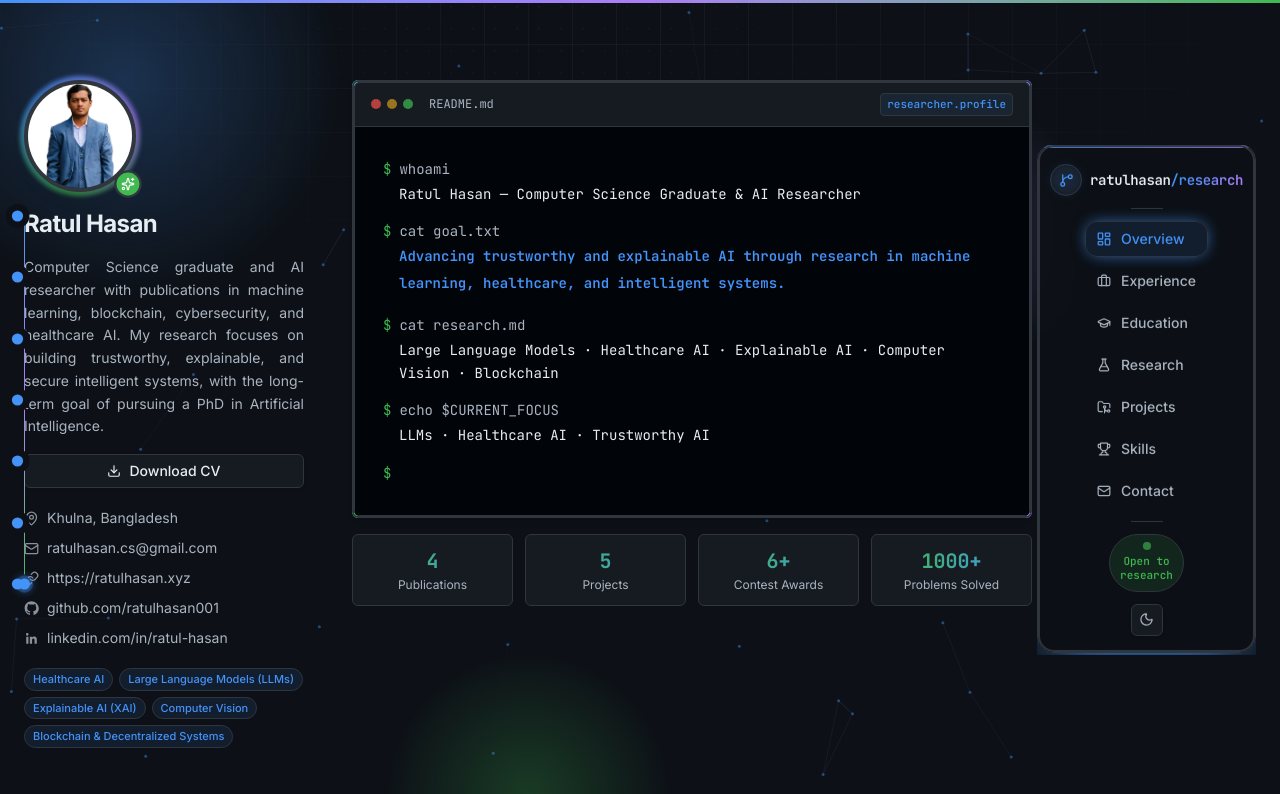
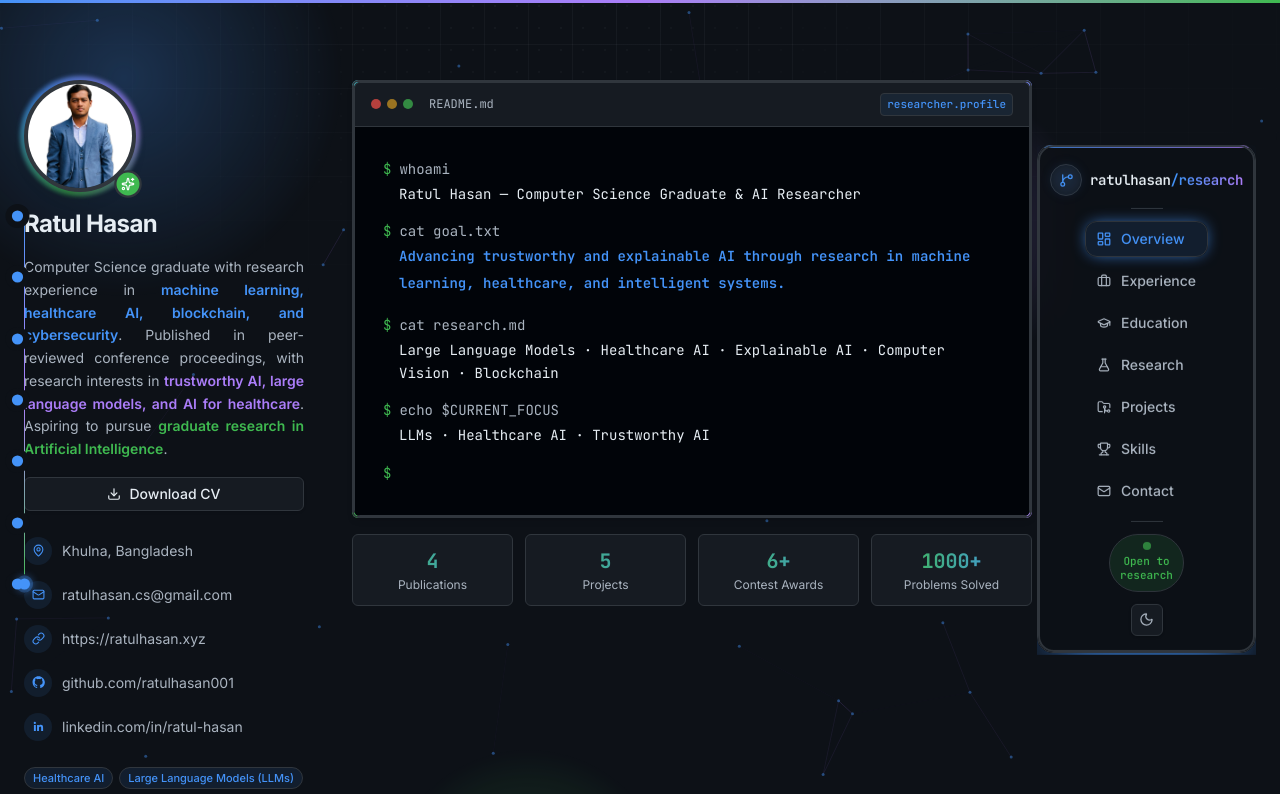
Before and after one commit to ratulhasan001/portfolio, a Next.js app: page / in a window 1280 px wide. Shown: the top 794 px of the page. Built offline with nearby package versions, Linux system fonts and the light colour scheme.

Commit message:
fixed left section and texts

```diff
--- a/src/components/hero.tsx
+++ b/src/components/hero.tsx
@@ -96,9 +96,27 @@ export function Hero() {
                 <PopWords text={profile.name} delay={0.5 + bootDelay} stagger={0.08} />
               </h1>
 
-              <p className="mt-3 text-justify text-sm leading-relaxed text-fg-muted">
-                {profile.bio}
-              </p>
+              <motion.p
+                initial={{ opacity: 0, y: 12 }}
+                animate={{ opacity: 1, y: 0 }}
+                transition={{ duration: 0.6, delay: 0.7 + bootDelay, ease: [0.22, 1, 0.36, 1] }}
+                className="mt-3 text-justify text-sm leading-relaxed text-fg-muted"
+              >
+                Computer Science graduate with research experience in{" "}
+                <span className="font-semibold text-accent">
+                  machine learning, healthcare AI, blockchain, and cybersecurity
+                </span>
+                . Published in peer-reviewed conference proceedings, with research
+                interests in{" "}
+                <span className="font-semibold text-done">
+                  trustworthy AI, large language models, and AI for healthcare
+                </span>
+                . Aspiring to pursue{" "}
+                <span className="font-semibold text-success">
+                  graduate research in Artificial Intelligence
+                </span>
+                .
+              </motion.p>
 
               <motion.a
                 variants={{ rest: { scale: 1, y: 0 }, hover: { scale: 1.03, y: -2 } }}
@@ -129,53 +147,84 @@ export function Hero() {
                 </span>
               </motion.a>
 
-              <ul className="mt-5 w-full space-y-2.5 text-sm text-fg-muted">
-                <li className="flex items-center gap-2">
-                  <MapPin size={15} className="shrink-0 text-fg-subtle" />
-                  {profile.location}
-                </li>
-                <li className="flex items-center gap-2">
-                  <Mail size={15} className="shrink-0 text-fg-subtle" />
-                  <a
-                    href={`mailto:${profile.email}`}
-                    className="truncate hover:text-accent"
-                  >
-                    {profile.email}
-                  </a>
-                </li>
-                <li className="flex items-center gap-2">
-                  <LinkIcon size={15} className="shrink-0 text-fg-subtle" />
-                  <a
-                    href={`https://${profile.website}`}
-                    target="_blank"
-                    rel="noreferrer"
-                    className="truncate hover:text-accent"
-                  >
-                    {profile.website}
-                  </a>
-                </li>
-                <li className="flex items-center gap-2">
-                  <GithubIcon size={15} className="shrink-0 text-fg-subtle" />
-                  <a
-                    href={profile.github}
-                    target="_blank"
-                    rel="noreferrer"
-                    className="truncate hover:text-accent"
-                  >
-                    github.com/{profile.handle}
-                  </a>
-                </li>
-                <li className="flex items-center gap-2">
-                  <LinkedinIcon size={15} className="shrink-0 text-fg-subtle" />
-                  <a
-                    href={profile.linkedin}
-                    target="_blank"
-                    rel="noreferrer"
-                    className="truncate hover:text-accent"
-                  >
-                    linkedin.com/in/ratul-hasan
-                  </a>
-                </li>
+              <ul className="mt-5 w-full space-y-1">
+                {[
+                  { icon: MapPin, label: profile.location },
+                  {
+                    icon: Mail,
+                    label: profile.email,
+                    href: `mailto:${profile.email}`,
+                  },
+                  {
+                    icon: LinkIcon,
+                    label: profile.website,
+                    href: `https://${profile.website}`,
+                    external: true,
+                  },
+                  {
+                    icon: GithubIcon,
+                    label: `github.com/${profile.handle}`,
+                    href: profile.github,
+                    external: true,
+                  },
+                  {
+                    icon: LinkedinIcon,
+                    label: "linkedin.com/in/ratul-hasan",
+                    href: profile.linkedin,
+                    external: true,
+                  },
+                ].map((item, i) => {
+                  const Icon = item.icon;
+                  const rowContent = (
+                    <>
+                      <motion.span
+                        whileHover={{ rotate: -10, scale: 1.15 }}
+                        transition={{ type: "spring", stiffness: 300, damping: 15 }}
+                        className="flex h-7 w-7 shrink-0 items-center justify-center rounded-full bg-accent/10 text-accent transition-colors duration-300 group-hover:bg-accent group-hover:text-white"
+                      >
+                        <Icon size={13} />
+                      </motion.span>
+                      <span className="truncate text-sm text-fg-muted transition-colors duration-300 group-hover:text-fg-default">
+                        {item.label}
+                      </span>
+                    </>
+                  );
+                  return (
+                    <motion.li
+                      key={item.label}
+                      initial={{ opacity: 0, x: -10 }}
+                      whileInView={{ opacity: 1, x: 0 }}
+                      viewport={{ once: true }}
+                      transition={{
+                        delay: i * 0.06,
+                        type: "spring",
+                        stiffness: 300,
+                        damping: 24,
+                      }}
+                    >
+                      {item.href ? (
+                        <motion.a
+                          href={item.href}
+                          target={item.external ? "_blank" : undefined}
+                          rel={item.external ? "noreferrer" : undefined}
+                          whileHover={{ x: 4 }}
+                          transition={{ type: "spring", stiffness: 400, damping: 24 }}
+                          className="group relative -mx-2 flex items-center gap-2.5 rounded-lg px-2 py-1.5"
+                        >
+                          {rowContent}
+                          <span
+                            aria-hidden
+                            className="absolute inset-0 -z-10 rounded-lg bg-canvas-subtle opacity-0 shadow-[0_10px_22px_-12px_var(--color-accent)] transition-opacity duration-300 group-hover:opacity-100"
+                          />
+                        </motion.a>
+                      ) : (
+                        <div className="group relative -mx-2 flex items-center gap-2.5 rounded-lg px-2 py-1.5">
+                          {rowContent}
+                        </div>
+                      )}
+                    </motion.li>
+                  );
+                })}
               </ul>
 
               <div className="mt-5 flex flex-wrap gap-1.5">
--- a/src/lib/data.ts
+++ b/src/lib/data.ts
@@ -8,7 +8,7 @@ export const profile = {
   website: "https://ratulhasan.xyz",
   github: "https://github.com/ratulhasan001",
   linkedin: "https://linkedin.com/in/ratul-hasan-linked-in",
-  bio: "Computer Science graduate and AI researcher with publications in machine learning, blockchain, cybersecurity, and healthcare AI. My research focuses on building trustworthy, explainable, and secure intelligent systems, with the long-term goal of pursuing a PhD in Artificial Intelligence.",
+  bio: "Computer Science graduate with research experience in machine learning, healthcare AI, blockchain, and cybersecurity. Published in peer-reviewed conference proceedings, with research interests in trustworthy AI, large language models, and AI for healthcare. Aspiring to pursue graduate research in Artificial Intelligence.",
   interests: [
     "Healthcare AI",
     "Large Language Models (LLMs)",
```
